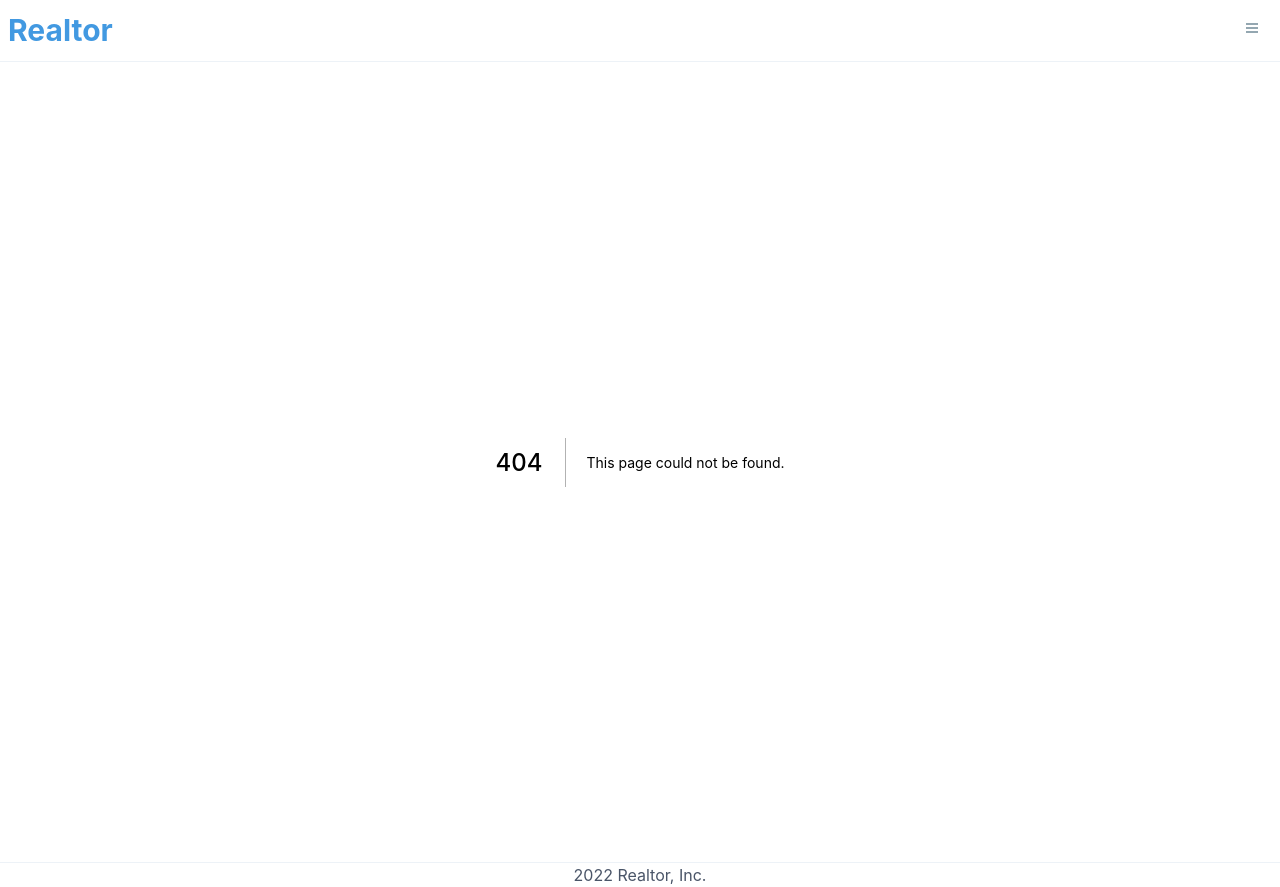
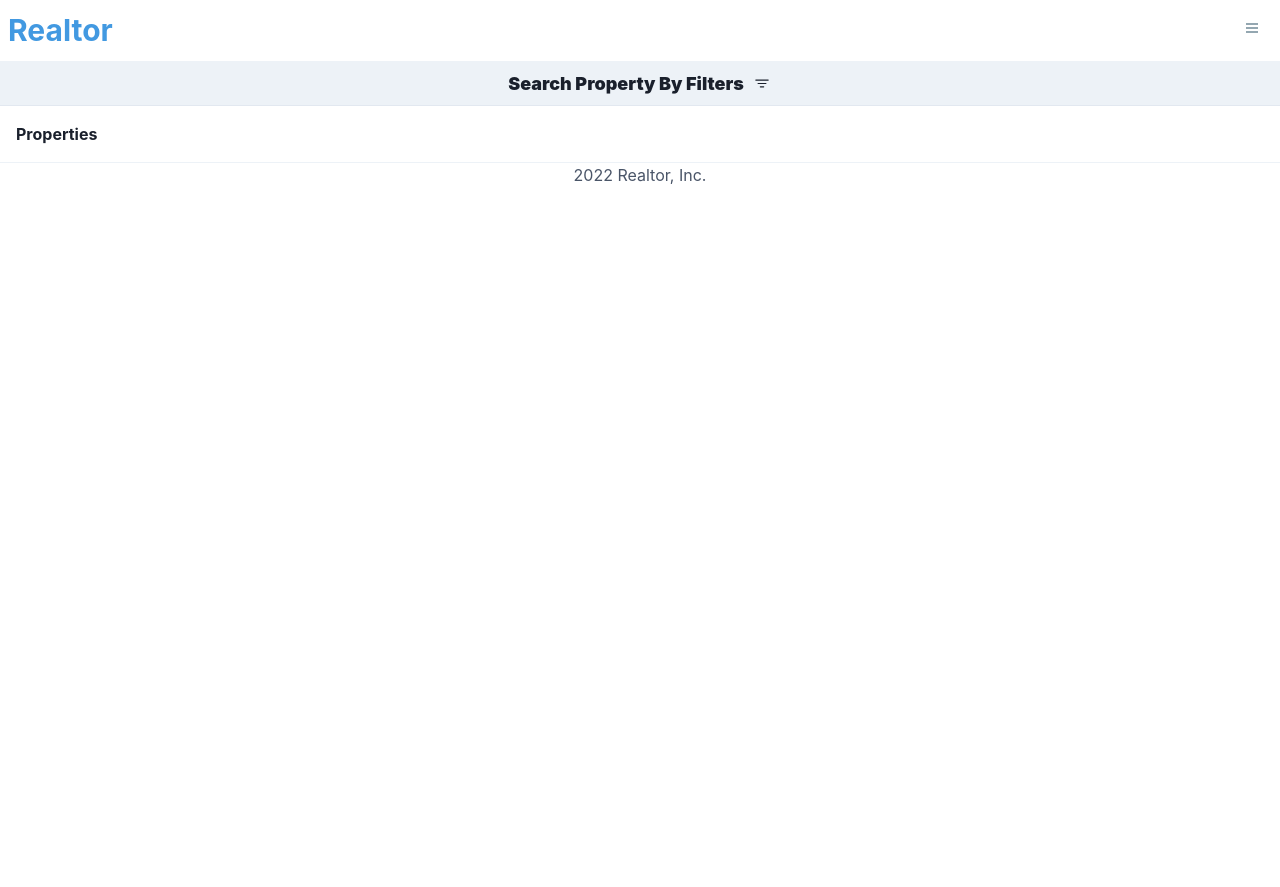
Before and after one commit to Isanderr/realestateapp, a Next.js app: page /search in a window 1280 px wide. Before the commit this address had no page. After the commit the page ends 800 px from the top, so only its background shows below. Built offline with nearby package versions, Linux system fonts and the light colour scheme.

Commit message:
search add query

```diff
--- /dev/null
+++ b/components/SearchFilters.jsx
@@ -0,0 +1,17 @@
+import {useEffect, useState} from 'react';
+import {Flex, Select, Box, Text, Input, Spinner, Icon, Button} from '@chakra-ui/react';
+import {useRouter} from 'next/router';
+import {MdCancel} from 'react-icons/md';
+import Image from 'next/image';
+
+const SearchFilters = () =>
+{
+    return (
+        <div>
+            searchFilters
+        </div>
+    )
+
+}
+
+export default SearchFilters;
--- /dev/null
+++ b/pages/search.js
@@ -0,0 +1,42 @@
+import {useState} from 'react';
+import {useRouter} from 'next/router';
+import Image from 'next/image';
+import {Flex, Box, Text, Icon} from '@chakra-ui/react';
+import {BsFilter} from 'react-icons/bs';
+import SearchFilters from '../components/SearchFilters';
+
+const Search = () =>
+{
+    const [ searchFilters, setSearchFilters ] = useState(false);
+    const router = useRouter();
+
+    return (
+        <Box>
+            <Flex
+                cursor="pointer"
+                bg="gray.100"
+                borderBottom="1px"
+                borderColor="gray.200"
+                p="2"
+                fontWeight="black"
+                fontSize="lg"
+                justifyContent="center"
+                alignItems="center"
+                onClick={()=> setSearchFilters((prevFilters) => !prevFilters)}
+
+            >
+                <Text>Search Property By Filters</Text>
+                <Icon paddingLeft="2" w="7" as={BsFilter}/>
+            </Flex>
+            {searchFilters && <SearchFilters />}
+            <Text fontSize="2x1" p="4" fontWeight="bold">
+Properties {router.query.purpose}
+            </Text>
+            <Flex>
+
+            </Flex>
+        </Box>
+    )
+}
+
+export default Search;
```
